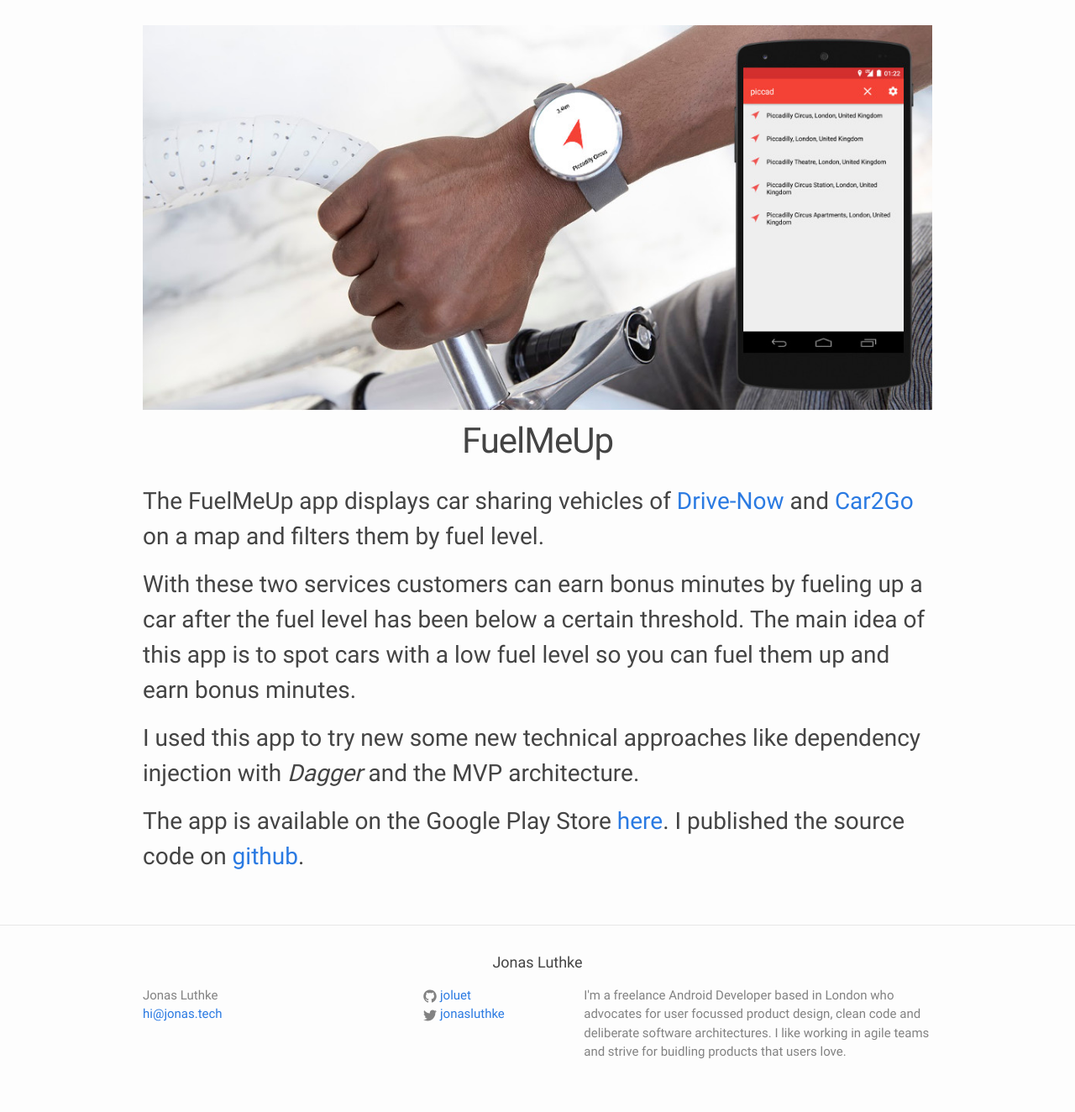
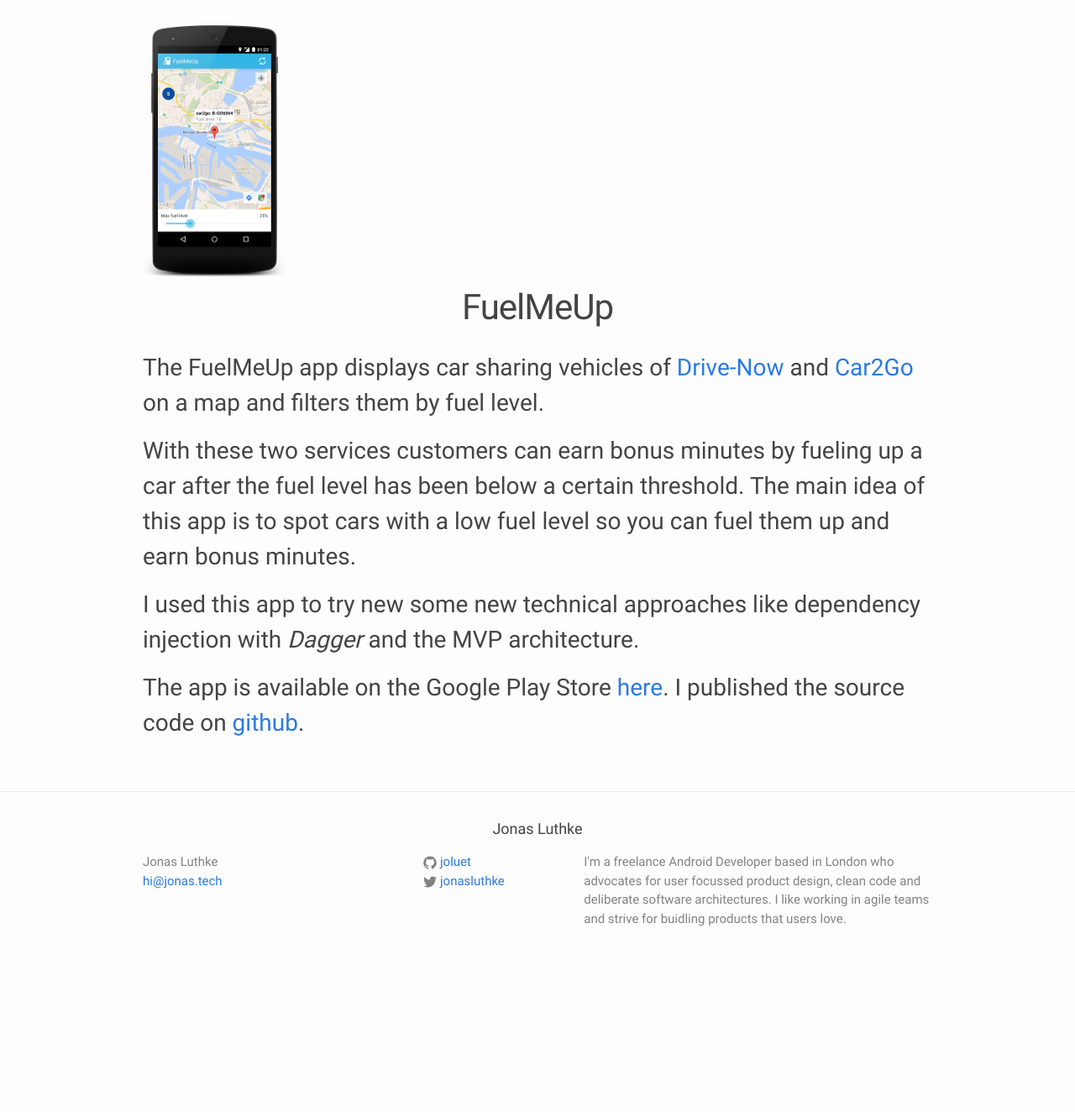
Before and after one commit to joluet/homepage, a Jekyll site: the page built from _projects/fuelmeup.md, in a window 1280 px wide. Shown: the whole page at 84% size. Built offline with Jekyll 4.4.1, drawn with Linux system fonts in a browser that asks for light colours; after the commit the page ends 1165 px from its top, so only the background shows below that.

Commit message:
Updated fuelmeup image

```diff
--- a/_projects/fuelmeup.md
+++ b/_projects/fuelmeup.md
@@ -5,7 +5,7 @@
 color: "#41bae7"
 categories: jekyll update
 imageurl: assets/images/projects/fuel-me-up.png
-big-image-url: assets/images/projects/compass_navigation.jpg
+big-image-url: assets/images/projects/fuel-me-up.png
 abstract: >
   This is one of my personal projects. It is a small utility app that helps finding
   car sharing cars and saving money.
```
